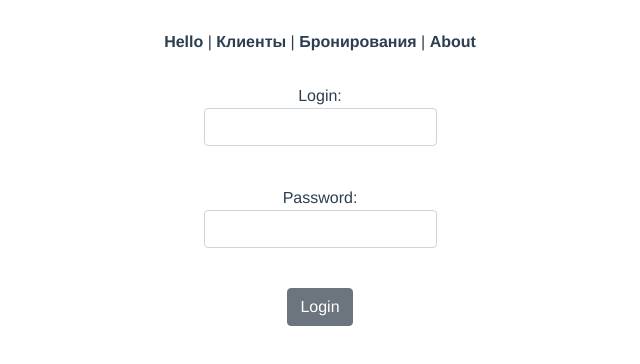
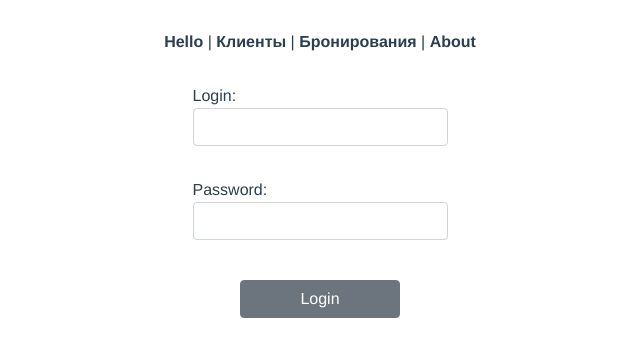
Before and after one commit to bookgvi/authvuelidate3, a Vue app: page /login in a window 1280 px wide. Shown: the top 364 px of the page, without its empty margins (320-960 px from the left). Built offline with nearby package versions, Linux system fonts and the light colour scheme.

Commit message:
Валидация полей формы аутентификации /login

```diff
--- a/src/components/Login/index.vue
+++ b/src/components/Login/index.vue
@@ -1,27 +1,31 @@
 <template>
+  <b-container>
     <b-form @submit="onLogin">
-    <b-row class="pb-4">
-      <b-col>
-        <label class="pb-2">
+      <b-row align-h="center" class="pb-3">
+        <b-col cols="3">
+          <label align="left" class="pb-2 w-100">
             Login:
-          <b-input type="text" v-model="name"></b-input>
+            <b-input type="text" :value="name" @input.native="onInput($event, 'name', 'login')" :state="login"/>
+            <b-form-invalid-feedback>Обязательно для заполнения</b-form-invalid-feedback>
           </label>
         </b-col>
       </b-row>
-    <b-row class="pb-4">
-      <b-col>
-        <label class="pb-2">
+      <b-row align-h="center" class="pb-4">
+        <b-col cols="3">
+          <label align="left" class="pb-2 w-100">
             Password:
-          <b-input type="password" v-model="pass"></b-input>
+            <b-input type="password" :value="pass" @input.native="onInput($event, 'pass', 'password')" :state="password"/>
+            <b-form-invalid-feedback>Обязательно для заполнения</b-form-invalid-feedback>
           </label>
         </b-col>
       </b-row>
-    <b-row>
-      <b-col>
-        <b-button type="submit">Login</b-button>
+      <b-row align-h="center">
+        <b-col cols="2">
+          <b-button type="submit" class="w-100">Login</b-button>
         </b-col>
       </b-row>
     </b-form>
+  </b-container>
 </template>
 
 <script>
@@ -31,16 +35,18 @@ export default {
   data () {
     return {
       name: '',
-      pass: ''
+      login: null,
+      pass: '',
+      password: null
     }
   },
   methods: {
     ...mapActions([
-      'login'
+      'authLogin'
     ]),
     async onLogin (e) {
       e.preventDefault()
-      const { data, errors } = await this.login({ login: this.name, password: this.pass })
+      const { data, errors } = await this.authLogin({ login: this.name, password: this.pass })
       if (data) {
         const expiredAt = data.expires_at
         const token = data.access_token
@@ -48,8 +54,13 @@ export default {
         localStorage.setItem('expiredAt', expiredAt)
         this.$router.replace('/')
       } else if (errors) {
-        console.warn('Возникли ошибки при авторизации. ', errors)
+        errors.forEach(item => { this[item.source] = false })
+        console.warn('Возникли ошибки при авторизации. ')
       }
+    },
+    onInput (e, value, state) {
+      this[value] = e.target.value
+      this[state] = null
     }
   }
 }
--- a/src/helper/Auth.js
+++ b/src/helper/Auth.js
@@ -1,6 +1,7 @@
 export function hasTokenExpired () {
   let isTokenExpired = true
   const expiredAt = Date.parse(localStorage.getItem('expiredAt'))
+  if (!expiredAt || isNaN(expiredAt)) return isTokenExpired
   const currentDateTime = Date.parse(new Date())
   isTokenExpired = expiredAt - currentDateTime < 0
   return isTokenExpired
--- a/src/plugins/axiosInstance.js
+++ b/src/plugins/axiosInstance.js
@@ -24,8 +24,9 @@ instance.interceptors.response.use(response => response, error => {
         // location.reload(true) // if server response is correct!!! Not now
         break
     }
-    return Promise.reject(error)
+    return response
   }
+  return Promise.reject(error)
 })
 
 Plugin.install = (Vue, option) => {
--- a/src/store/actions.js
+++ b/src/store/actions.js
@@ -2,12 +2,12 @@ import * as types from './mutation-types'
 import Vue from 'vue'
 
 export const actions = {
-  async login ({ state }, payload) {
+  async authLogin ({ state }, payload) {
     try {
       const { data } = await Vue.$http.post(state.LoginURL, payload)
       return data
     } catch (err) {
-      console.warn('...Catched: ', err.message)
+      console.warn('...Catched authorization: ', err.message)
       return err
     }
   },
@@ -20,7 +20,7 @@ export const actions = {
       commit(types.SAVE_DATA, toState)
       return data
     } catch (err) {
-      console.warn('...Catched: ', err.message)
+      console.warn('...Catched GET: ', err.message)
       return err
     }
   }
```
Lines whose indentation alone changed are shown as unchanged.
